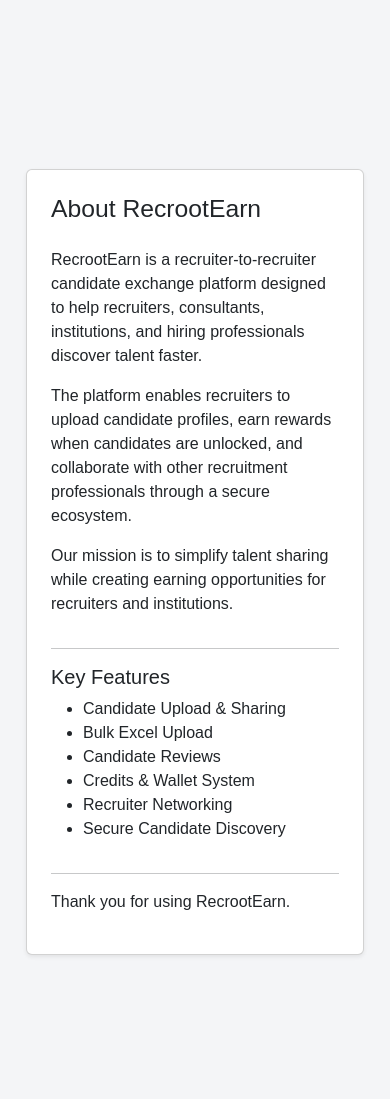
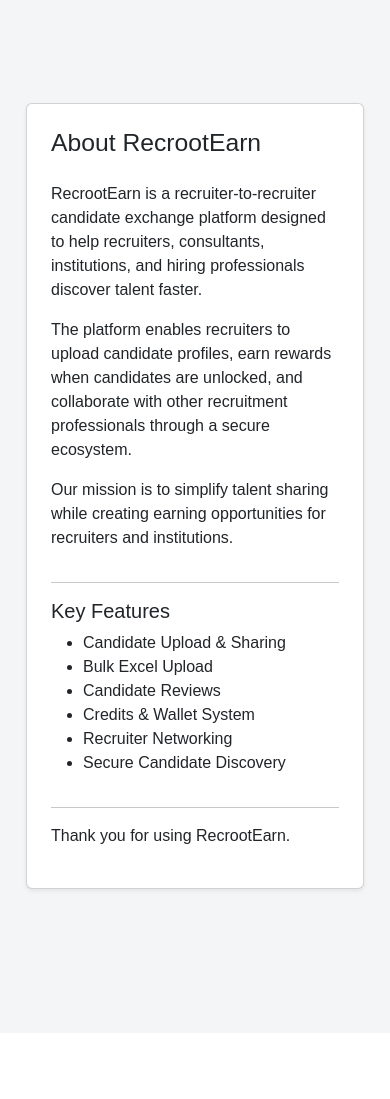
Before and after one commit to recrootearn/hr_exchange, a Flask app: page /about in a window 390 px wide. After the commit the page ends 894 px from the top, so only its background shows below. Run offline with Flask 3, Linux system fonts and the light colour scheme.

Commit message:
Update base.html

```diff
--- a/templates/base.html
+++ b/templates/base.html
@@ -507,7 +507,6 @@ body{
 
     .content{
         padding:14px;
-        padding-top:80px;
         padding-bottom:120px;
     }
 
```
